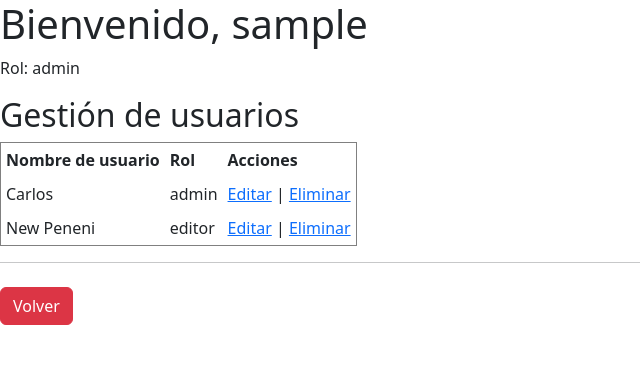
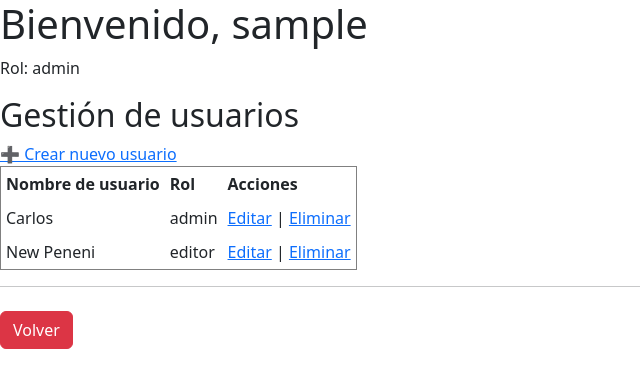
Before and after one commit to GamerPixelDev/02.proyectoFichasWeb, a Flask app: page /usuarios in a window 1280 px wide. Shown: the top 388 px of the page, without its empty margins (0-640 px from the left). Run offline with Flask 3, Linux system fonts and the light colour scheme; the visitor is signed in with stand-in values (Sample User, id 1).

Commit message:
Implementación de la función nuevo_usuario()

```diff
--- a/data/fichas.json
+++ b/data/fichas.json
@@ -26,11 +26,5 @@
         "ciudad": "Don Benito, Badajoz",
         "fecha_creacion": "2025/10/22 20:16:44",
         "fecha_modificacion": "2025/10/23 19:06:20"
-    },
-    {
-        "id": "5",
-        "nombre": "Pepinillo Sabrosón",
-        "edad": 55,
-        "ciudad": "Bajo el Mar"
     }
 ]
--- a/webapp/routes.py
+++ b/webapp/routes.py
@@ -43,16 +43,32 @@ def dashboard():
 # === GESTIÓN DE USUARIOS (SOLO ADMIN) ===
 @main_routes.route('/usuarios')
 def gestion_usuarios():
-    if "usuario" not in session:
-        flash("Por favor, inicia sesión para acceder a la gestión de usuarios.", "warning")
+    if "usuario" not in session or session.get("rol") != "admin":
+        flash("Acceso restringido a administradores.", "warning")
         return redirect(url_for('main_routes.login'))
-    if session.get("rol") != "admin":
-        flash("No tienes permisos para acceder a esta sección.", "danger")
-        return redirect(url_for('main_routes.dashboard'))
-    usuarios = cargar_usuarios()
-    username = session["usuario"]
-    rol = session.get("rol", "editor")
+    usuarios = cargar_usuarios() #Lista de usuarios cargada desde la función correspondiente
+    username = session["usuario"] #Nombre del usuario que ha iniciado sesión
+    rol = session.get("rol", "editor") #Rol del usuario que ha iniciado sesión
     return render_template('usuarios.html', username=username, role=rol, usuarios=usuarios)
+
+@main_routes.route('/usuarios/nuevo', methods=['GET', 'POST'])
+def nuevo_usuario():
+    if "usuario" not in session or session.get("rol") != "admin":
+        flash("Acceso restringido a administradores.", "warning")
+        return redirect(url_for('main_routes.login'))
+    if request.method == 'POST':
+        username = request.form['username'].strip()
+        password = request.form['password'].strip()
+        role = request.form['role'].strip()
+        try:
+            registrar_usuario(username, password, role)
+            flash(f"Usuario {username} creado correctamente.", "success")
+            user_logger.info(f"Administrador '{session['usuario']}' creó un nuevo usuario: {username} con rol {role}.")
+            return redirect(url_for('main_routes.gestion_usuarios'))
+        except Exception as e:
+            app_logger.error(f"Error al crear usuario: {e}")
+            flash("Ocurrió un error al crear el usuario. Inténtalo de nuevo.", "danger")
+    return render_template('nuevo_usuario.html')
 
 # === GESTIÓN DE FICHAS ===
 @main_routes.route('/fichas')
@@ -94,7 +110,7 @@ def editar_ficha(id):
         flash("Por favor, inicia sesión para acceder a esta función.", "warning")
         return redirect(url_for('main_routes.login'))
     fichas = cargar_fichas()
-    ficha = next((f for f in fichas if f['id'] == id), None)
+    ficha = next((f for f in fichas if f.get("id") == id), None)
     if not ficha:
         flash("Ficha no encontrada.", "danger")
         return redirect(url_for('main_routes.gestion_fichas'))
@@ -108,13 +124,13 @@ def editar_ficha(id):
         return redirect(url_for('main_routes.gestion_fichas'))
     return render_template('editar_ficha.html', ficha=ficha)
 
-@main_routes.route('/fichas/eliminar/<id>')
+@main_routes.route('/fichas/eliminar/<id>', methods=['GET', 'POST'])
 def eliminar_ficha(id):
     if "usuario" not in session:
         flash("Por favor, inicia sesión para acceder a esta función.", "warning")
         return redirect(url_for('main_routes.login'))
     fichas = cargar_fichas()
-    ficha = next((f for f in fichas if f['id'] == id), None)
+    ficha = next((f for f in fichas if f.get("id") == id), None)
     if not ficha:
         flash("Ficha no encontrada.", "danger")
         return redirect(url_for('main_routes.gestion_fichas'))
--- a/webapp/templates/usuarios.html
+++ b/webapp/templates/usuarios.html
@@ -13,6 +13,7 @@
         <h1>Bienvenido, {{ username }}</h1>
         <p>Rol: {{ role }}</p>
         <h2>Gestión de usuarios</h2>
+        <a href="{{ url_for('main_routes.nuevo_usuario') }}">➕ Crear nuevo usuario</a>
         {% if usuarios %}
             <table border="1" cellpadding="5" cellspacing="0">
                 <tr>
```
